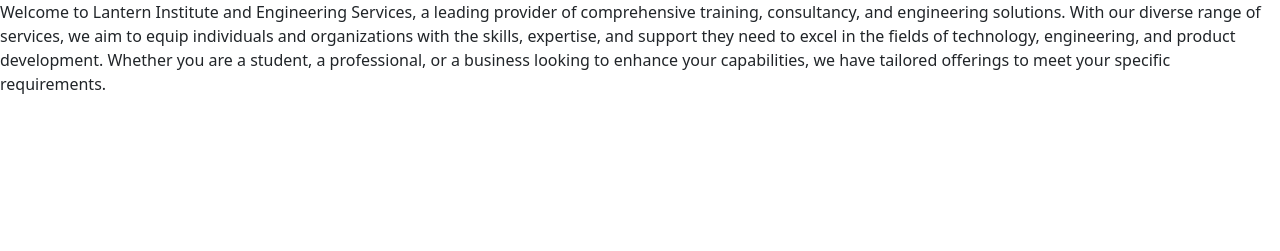
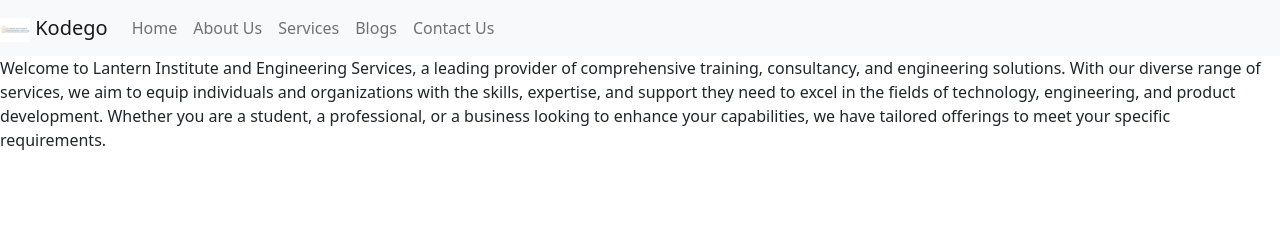
Before and after one commit to daniah-m/HAQQu, a plain HTML site: page index.html in a window 1280 px wide. Drawn offline with nearby package versions, Linux system fonts and the light colour scheme.

Commit message:
added: nav-bar, menu, and logo

```diff
--- a/index.html
+++ b/index.html
@@ -6,8 +6,40 @@
   <title>Lantern Institute & Engineering Services</title>
   <link href="https://cdn.jsdelivr.net/npm/bootstrap@5.2.3/dist/css/bootstrap.min.css" rel="stylesheet" integrity="sha384-rbsA2VBKQhggwzxH7pPCaAqO46MgnOM80zW1RWuH61DGLwZJEdK2Kadq2F9CUG65" crossorigin="anonymous">
   <link rel="stylesheet" href="style.css">
+
 </head>
 <body>
+  <header>
+    <nav class="navbar navbar-expand-lg bg-light">
+      <a href="#" class="navbar-brand">
+        <img src="./logo.png" alt="website-logo" width="30" height="24" />
+        Kodego
+      </a>
+      <button class="navbar-toggler" type="button" data-bs-toggle="collapse" data-bs-toggle="collapse" data-bs-target="#navbarNav" aria-controls="navbarNav" aria-expanded="false" aria-label="Toggle navigation">
+        <span class="navbar-toggler-icon"></span>
+      </button>
+      <div class="collapse navbar-collapse" id="navbarNav">
+        <ul class="navbar-nav">
+          <li class="nav-item">
+            <a href="#" class="nav-link">Home</a>
+          </li>
+          <li class="nav-item">
+            <a href="#" class="nav-link">About Us</a>
+          </li>
+          <li class="nav-item">
+            <a href="#" class="nav-link">Services</a>
+          </li>
+          <li class="nav-item">
+            <a href="#" class="nav-link">Blogs</a>
+          </li>
+          <li class="nav-item">
+            <a href="#" class="nav-link">Contact Us</a>
+          </li>
+        </ul>
+      </div>
+    </nav>
+  </header>
+
   Welcome to Lantern Institute and Engineering Services, a leading provider of comprehensive training, consultancy, and engineering solutions. With our diverse range of services, we aim to equip individuals and organizations with the skills, expertise, and support they need to excel in the fields of technology, engineering, and product development. Whether you are a student, a professional, or a business looking to enhance your capabilities, we have tailored offerings to meet your specific requirements.
   <br/>
   <br/>
```
Also changed, not shown: logo.png (renamed from files/Multimedia/Images/Logo/(2023) Lantern Institute and Engineering Services - Logo (2).png).
